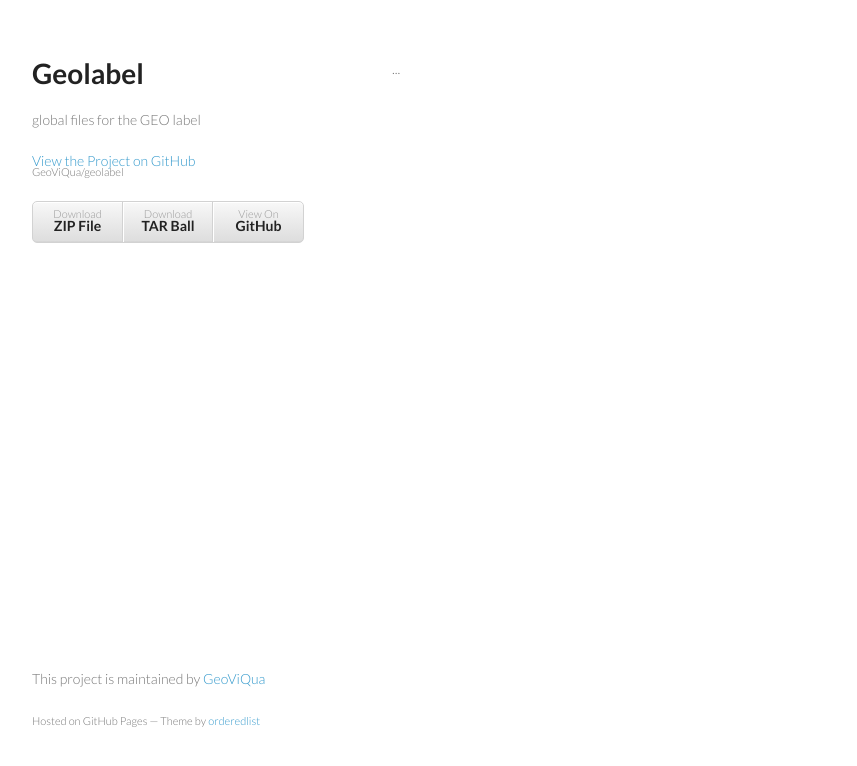
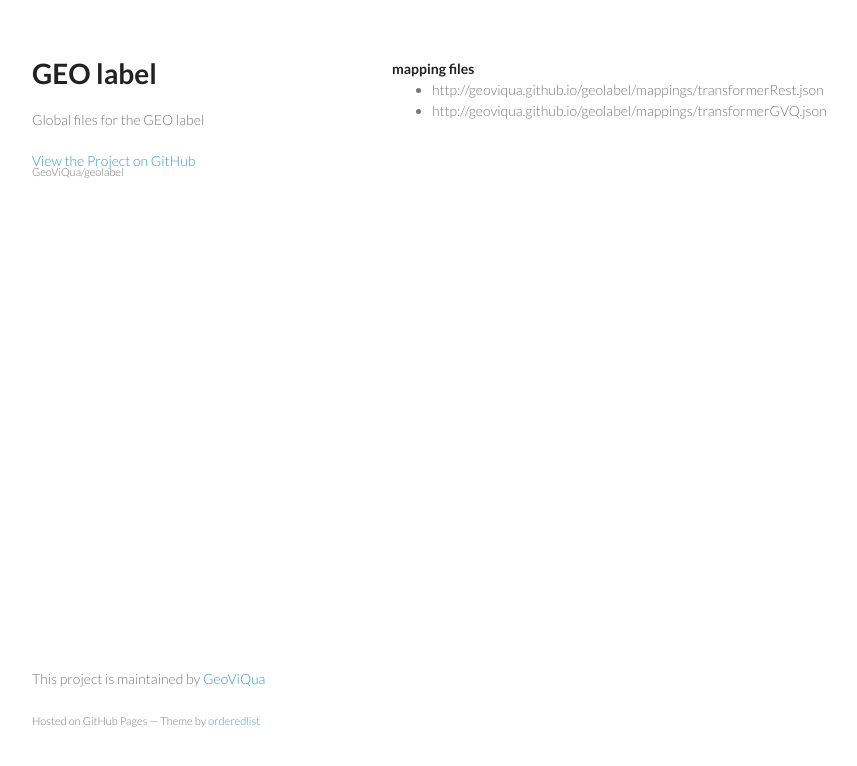
Before and after one commit to GeoViQua/geolabel, a plain HTML site: page index.html in a window 1280 px wide. Shown: the whole page, without its empty margins (178-1035 px from the left). Drawn offline with Linux system fonts and the light colour scheme.

Commit message:
add list of mapping files to index page

```diff
--- a/index.html
+++ b/index.html
@@ -15,20 +15,17 @@
   <body>
     <div class="wrapper">
       <header>
-        <h1>Geolabel</h1>
-        <p>global files for the GEO label</p>
+        <h1>GEO label</h1>
+        <p>Global files for the GEO label</p>
 
         <p class="view"><a href="https://github.com/GeoViQua/geolabel">View the Project on GitHub <small>GeoViQua/geolabel</small></a></p>
-
-
-        <ul>
-          <li><a href="https://github.com/GeoViQua/geolabel/zipball/master">Download <strong>ZIP File</strong></a></li>
-          <li><a href="https://github.com/GeoViQua/geolabel/tarball/master">Download <strong>TAR Ball</strong></a></li>
-          <li><a href="https://github.com/GeoViQua/geolabel">View On <strong>GitHub</strong></a></li>
-        </ul>
       </header>
       <section>
-        <p>...</p>
+        <strong>mapping files</strong>
+		<ul>
+			<li>http://geoviqua.github.io/geolabel/mappings/transformerRest.json</li>
+			<li>http://geoviqua.github.io/geolabel/mappings/transformerGVQ.json</li>
+		</ul>
       </section>
       <footer>
         <p>This project is maintained by <a href="https://github.com/GeoViQua">GeoViQua</a></p>
```
